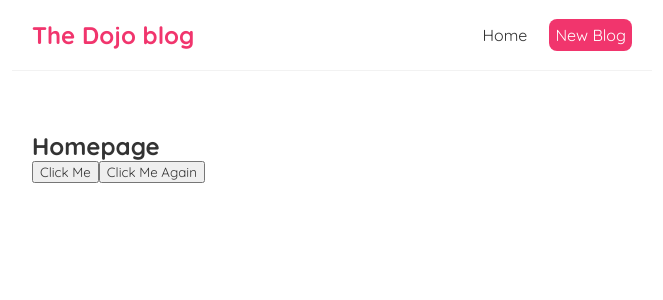
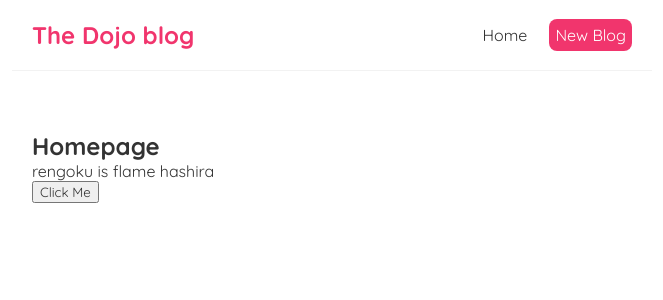
Before and after one commit to SurajSarangi/Hashira-blog, a React (Create React App) app: page / in a window 1280 px wide. Shown: the top 300 px of the page, without its empty margins (308-971 px from the left). Built offline with nearby package versions, Linux system fonts and the light colour scheme; the HTML template or start-up script is replaced by a standard one.

Commit message:
added state functionality to home.js using state hooks

```diff
--- a/src/Home.js
+++ b/src/Home.js
@@ -1,18 +1,20 @@
+import { useState } from 'react';
+
 const Home = () =>{
 
-	const handleClick = (e) =>{
-		console.log("Hello", e);
-	}
+	const [name, setName] = useState('rengoku');
+	const [type, setType] = useState('flame');
 
-	const handleClickAgain = (name, e) => {
-		console.log('hello '+name, e.target);
+	const handleClick = () =>{
+		setName('shinazugawa');
+		setType('wind');
 	}
 
 	return(
 		<div className="home">
 			<h2>Homepage</h2>
-				<button onClick = {handleClick}>Click Me</button>
-				<button onClick = {(e)=>handleClickAgain('rengoku', e)}>Click Me Again</button>
+			<p>{name} is {type} hashira</p>
+			<button onClick = {handleClick}>Click Me</button>
 		</div>
 	);
 }
```
